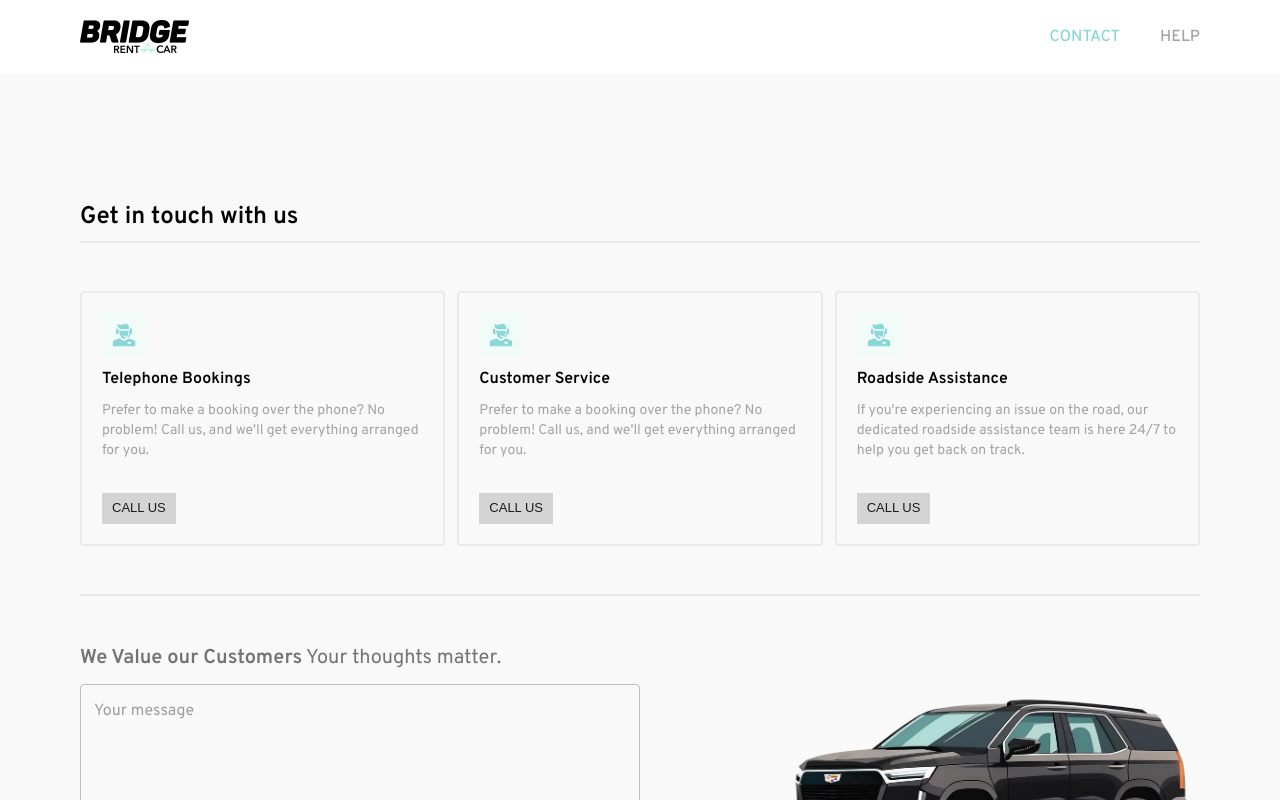
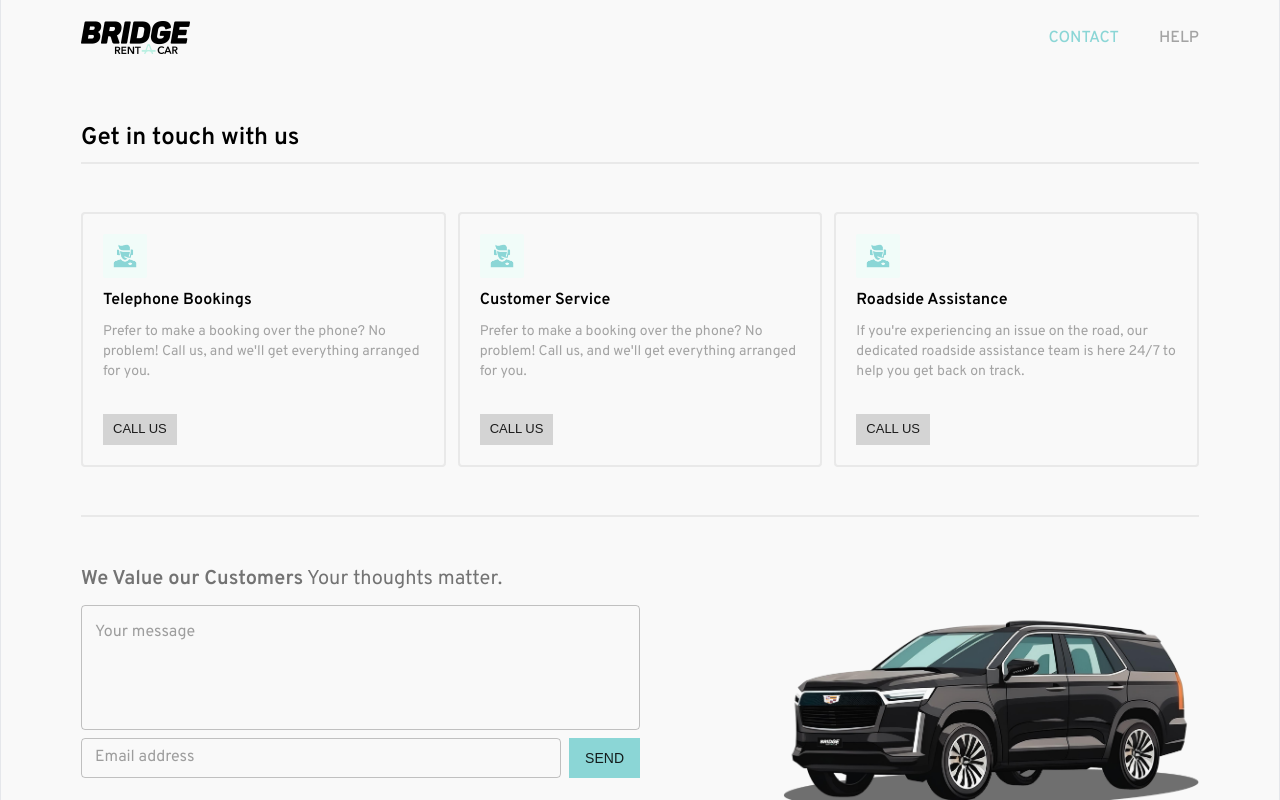
Before and after one commit to putubgs/bridge-rental, a Next.js app: page /contact in a window 1280 px wide. Shown: the top 800 px of the page. Built offline with nearby package versions, Linux system fonts and the light colour scheme.

Commit message:
matching other pages with new navbar styling

```diff
--- a/app/contact/page.tsx
+++ b/app/contact/page.tsx
@@ -3,7 +3,7 @@ import EmailSection from "@/components/contact/section/email-section";
 
 export default function ContactPage() {
   return (
-    <div className="bg-[#F9F9F9]">
+    <div className="bg-[#F9F9F9] relative -top-20">
       <main className="mx-auto max-w-screen-2xl space-y-12 p-20 pt-32">
         <ContactsSection />
         <EmailSection />
--- a/app/help/page.tsx
+++ b/app/help/page.tsx
@@ -4,7 +4,7 @@ import Link from "next/link";
 
 export default function HelpPage() {
   return (
-    <div className="bg-[#F9F9F9]">
+    <div className="bg-[#F9F9F9] relative -top-20">
       <main className="mx-auto flex max-w-screen-2xl flex-col items-center gap-16 px-20 pb-32 pt-40">
         <section className="text-center">
           <h2 className="font-poppins text-5xl font-semibold">
--- a/app/layout.tsx
+++ b/app/layout.tsx
@@ -24,7 +24,7 @@ export default function RootLayout({
 }) {
   return (
     <html lang="en" suppressHydrationWarning>
-      <body className="mx-auto max-w-[1920px]">
+      <body className="mx-auto max-w-[1920px] border">
         <MuiLocalizationProvider>
           <MuiThemeProvider>
             <Navbar />
--- a/app/reservation/layout.tsx
+++ b/app/reservation/layout.tsx
@@ -49,7 +49,7 @@ export default function ReservationLayout({
 
   if (!searchCompleted) {
     return (
-      <div className="flex items-center justify-center h-screen relative -top-20">
+      <div className="flex items-center justify-center relative -top-20">
         <div className="flex flex-col items-center p-8">
           <h1 className="text-xl font-bold">Page Error!</h1>
           <p className="mt-4 text-center">
@@ -67,7 +67,7 @@ export default function ReservationLayout({
   }
 
   return (
-    <div className="relative -top-20 flex w-screen max-w-[1920px] flex-col bg-[#F9F9F9] pt-32">
+    <div className="relative -top-20 flex max-w-[1920px] flex-col bg-[#F9F9F9] pt-32">
       {pathname !== "/reservation/car-choices" && (
         <div className="flex w-full gap-2 px-20">
           <div
```
